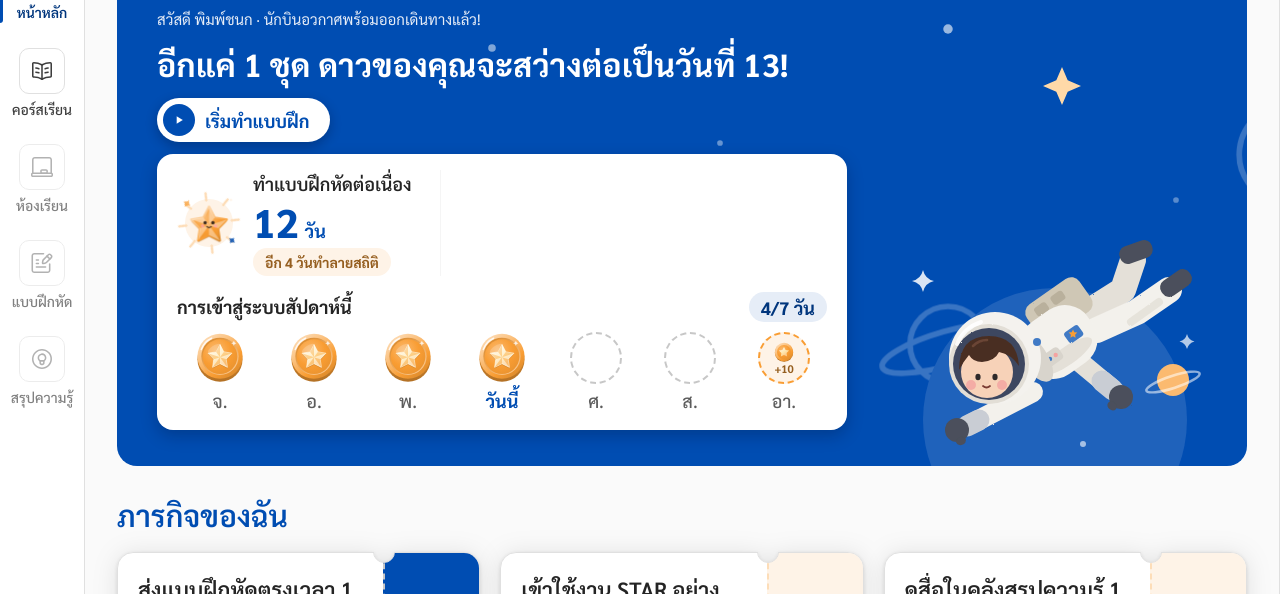
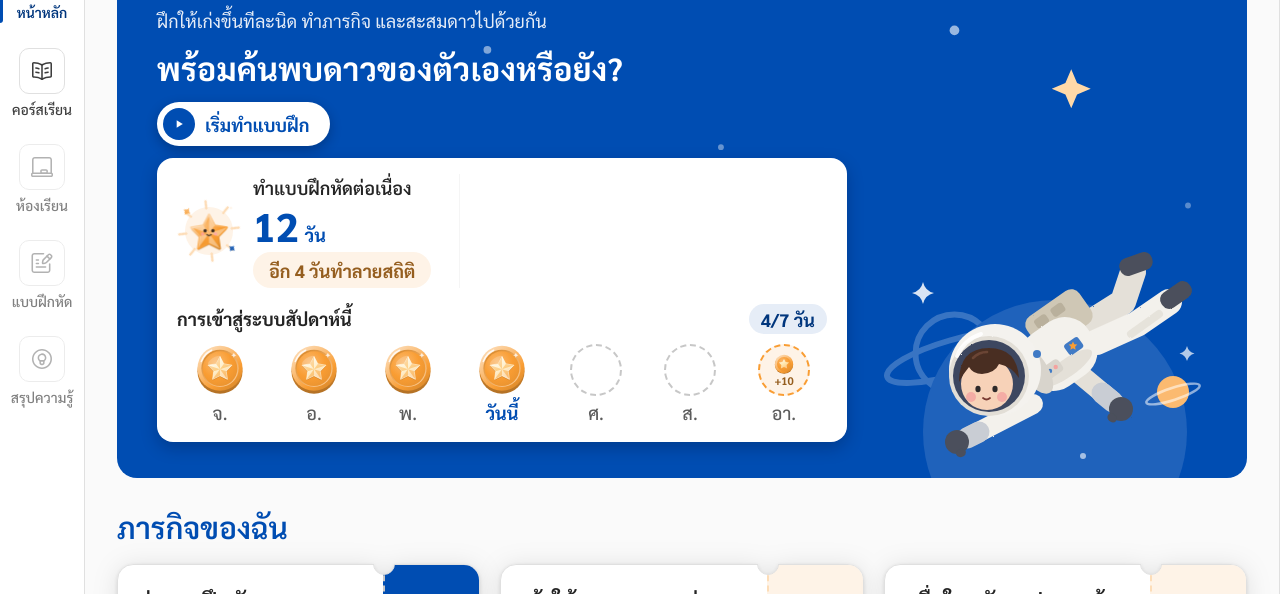
Before and after one commit to sahapan-kan/ui-star-prototype, a plain HTML site: page index.html in a window 1280 px wide. Shown: the part 137-731 px from the top of the page. Drawn offline with Linux system fonts and the light colour scheme.

Commit message:
update styles

```diff
--- a/copy.js
+++ b/copy.js
@@ -53,8 +53,8 @@ window.COPY = {
   navSoon: 'ยังไม่มีหน้านี้ในต้นแบบ',          // hover text for items with no page
 
   // ── Blue hero banner ─────────────────────────────────────────────────
-  greeting: 'สวัสดี {name} · นักบินอวกาศพร้อมออกเดินทางแล้ว!',
-  headline: 'อีกแค่ 1 ชุด ดาวของคุณจะสว่างต่อเป็นวันที่ 13!',
+  greeting: 'ฝึกให้เก่งขึ้นทีละนิด ทำภารกิจ และสะสมดาวไปด้วยกัน',
+  headline: 'พร้อมค้นพบดาวของตัวเองหรือยัง?',
   startButton: 'เริ่มทำแบบฝึก',
   astronautAria: 'ภาพนักบินอวกาศลอยตัวกลางอวกาศ', // (screen reader)
 
--- a/index.html
+++ b/index.html
@@ -66,7 +66,7 @@ function renderHero() {
     return `<li style="display: flex; flex-direction: column; align-items: center; gap: 4px;"><span style="position: relative; width: 52px; height: 52px; display: flex; align-items: center; justify-content: center;">${cell}</span><span style="font-size: 18px; line-height: 26px; font-weight: ${today ? 700 : 500}; color: ${today ? 'var(--primary-default)' : 'var(--text-faint)'}; white-space: nowrap;">${esc(today ? T.weekToday : name)}</span><span class="sr">${esc(sr)}</span></li>`;
   }).join('');
   $('#heroCol').innerHTML = `
-    <p style="margin: 0; font-size: 15px; line-height: 22px; color: var(--primary-mutedDefault);">${esc(f(T.greeting, { name: T.userName }))}</p>
+    <p style="margin: 0; font-size: 18px; line-height: 26px; color: var(--primary-mutedDefault);">${esc(T.greeting)}</p>
     <h1 id="hello-h" style="margin: 0; font-size: 32px; line-height: 44px; font-weight: 700; letter-spacing: 0.25px;">${esc(T.headline)}</h1>
     <div style="display: flex; flex-wrap: wrap; align-items: center; gap: 12px 16px;">
       <a href="#" class="ctaMain" style="display: inline-flex; align-items: center; gap: 10px; height: 44px; box-sizing: border-box; padding: 0 20px 0 6px; border-radius: 9999px; background: var(--bg-surface); color: var(--primary-default); font-size: 18px; font-weight: 700; text-decoration: none; box-shadow: 0 4px 12px rgba(0,12,40,.3);"><span aria-hidden="true" style="width: 32px; height: 32px; border-radius: 9999px; background: var(--primary-default); display: flex; align-items: center; justify-content: center;"><svg viewBox="0 0 24 24" width="14" height="14"><path d="M8 5.5v13l10.5-6.5z" fill="#FFFFFF"></path></svg></span>${esc(T.startButton)}</a>
@@ -80,7 +80,7 @@ function renderHero() {
         <div>
           <h2 id="streak-h" style="margin: 0; font-size: 18px; line-height: 28px; font-weight: 600; color: var(--text-default);">${esc(T.streakTitle)}</h2>
           <p style="margin: 0; display: flex; align-items: baseline; gap: 6px;"><span style="font-size: 40px; line-height: 46px; font-weight: 800; color: var(--primary-default); font-variant-numeric: tabular-nums;">${esc(T.streakNumber)}</span><span style="font-size: 18px; font-weight: 700; color: var(--primary-default);">${esc(T.streakUnit)}</span></p>
-          <p style="margin: 4px 0 0;"><span style="display: inline-flex; align-items: center; height: 28px; padding: 0 12px; border-radius: 9999px; background: var(--secondary-mutedDefault); color: var(--secondary-onMutedDefault); font-size: 14px; font-weight: 700;">${esc(T.streakHint)}</span></p>
+          <p style="margin: 4px 0 0;"><span style="display: inline-flex; align-items: center; height: 36px; padding: 0 16px; border-radius: 9999px; background: var(--secondary-mutedDefault); color: var(--secondary-onMutedDefault); font-size: 18px; font-weight: 700;">${esc(T.streakHint)}</span></p>
         </div>
       </div>
       <div aria-hidden="true" style="flex: 0 0 1px; align-self: stretch; background: var(--border-subtle);"></div>
```
